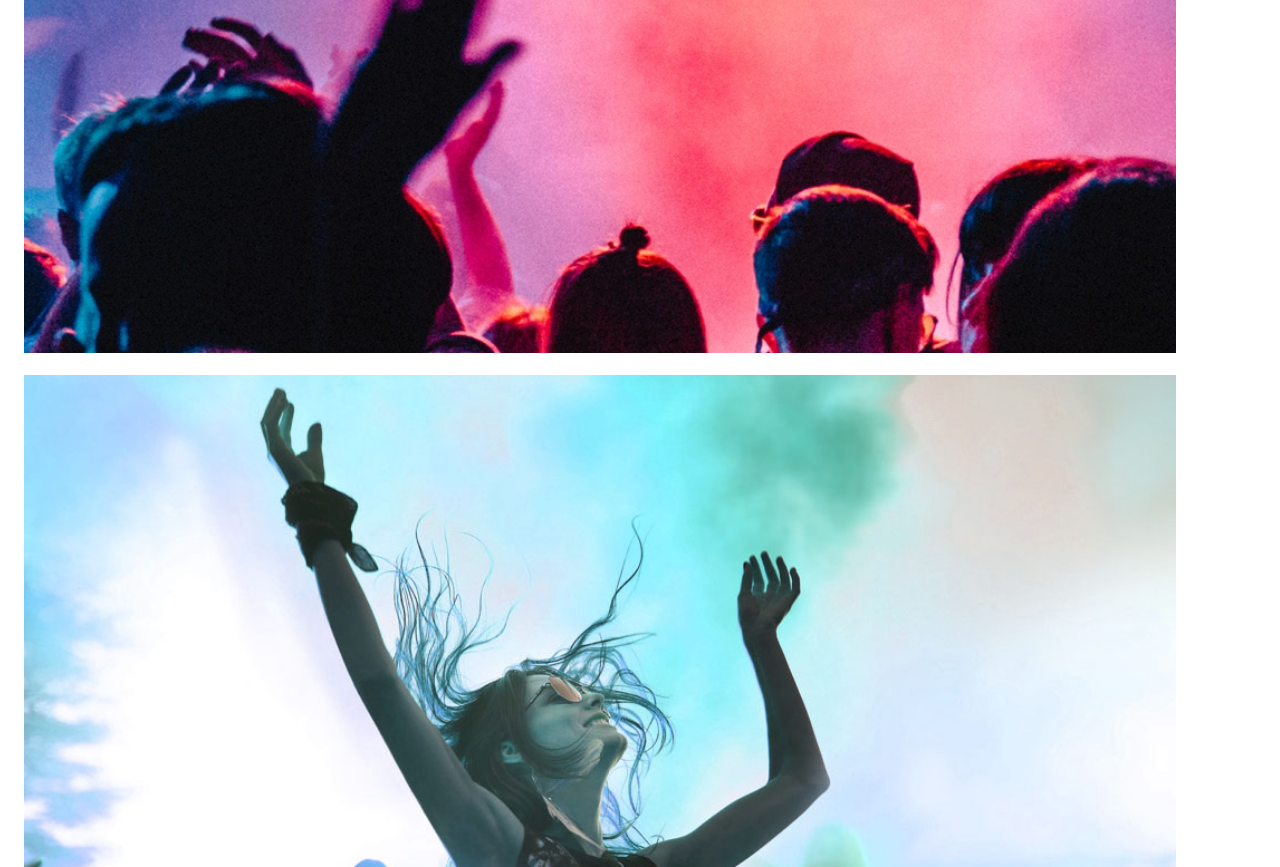
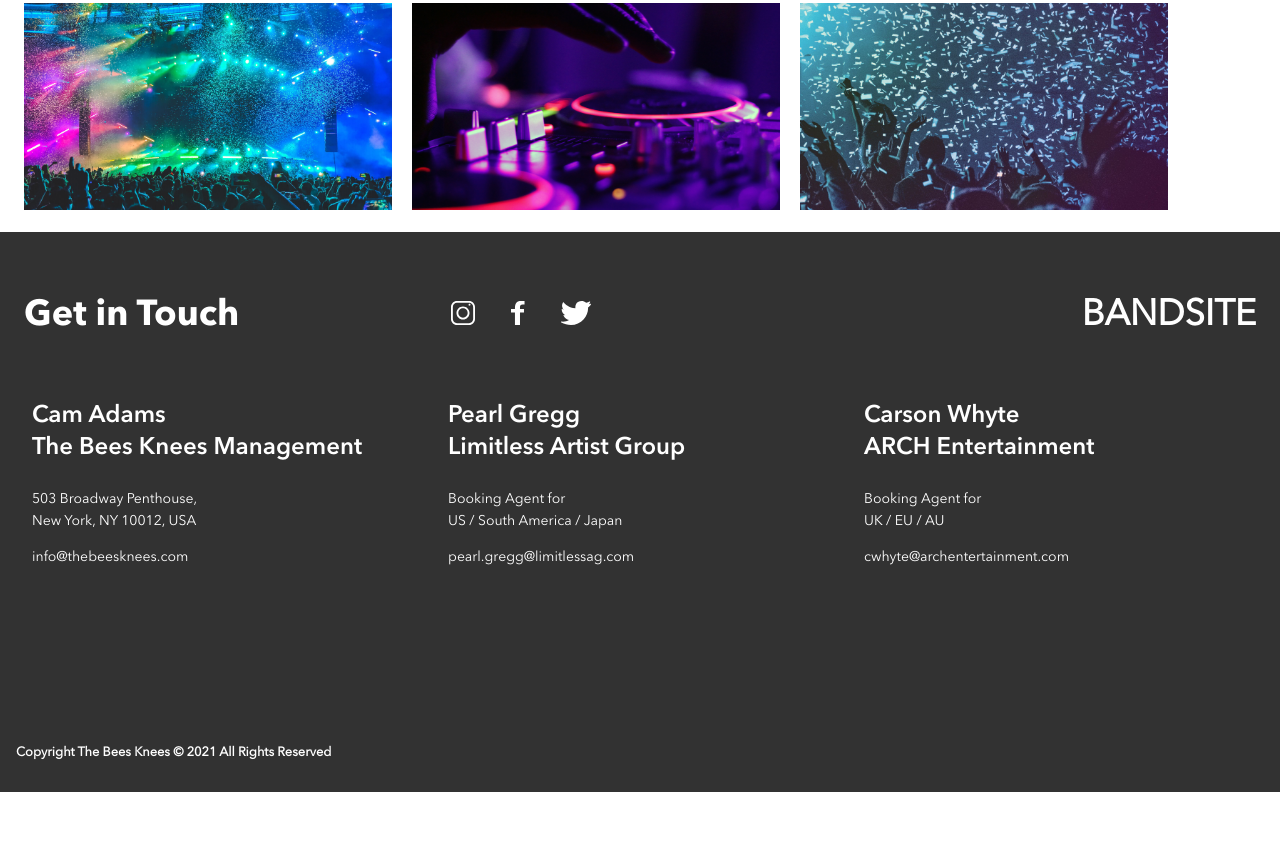
Before and after one commit to amandamani/bandsite, a plain HTML site: page index.html in a window 1280 px wide. Shown: the part 1933-2800 px from the top of the page. After the commit the page ends 2725 px from the top, so only its background shows below. Drawn offline with Linux system fonts and the light colour scheme.

Commit message:
Tablet and Desktop CSS done

```diff
--- a/index.html
+++ b/index.html
@@ -69,11 +69,16 @@
     </main>
     <footer class="bandsite__footer">
         <section class="bandDetails__socials">
-          <h1 class="bandsite__footer__h1">Get in Touch</h1>
           <div>
+            <h1 class="bandsite__footer__h1">Get in Touch</h1>
+          </div>
+          <div class="bandDetails__socials--icons">
             <a href="https://www.instagram.com"><img class="bandsite__footer__img" src="assets/icons/SVG/Icon-instagram.svg"></a>
             <a href="https://www.facebook.com"><img class="bandsite__footer__img" src="assets/icons/SVG/Icon-facebook.svg"></a>
             <a href="https://www.twitter.com"><img class="bandsite__footer__img" src="assets/icons/SVG/Icon-twitter.svg"></a>
+          </div>
+          <div class="hiddenBefore">
+            <h1 class="wordmark">BANDSITE</h1>
           </div>
         </section>
         <section class="bandDetails">
@@ -99,7 +104,8 @@
                 <p class="bandsite__footer__p">cwhyte@archentertainment.com</p>
             </div>
         </section>
-        <h1 class="wordmark">BANDSITE</h1>
+
+        <h1 class="wordmark hiddenAfter">BANDSITE</h1>
         <h6 class="bandsite__footer__h6">Copyright The Bees Knees © 2021 All Rights Reserved</h6>
     </footer>
 </body>
--- a/styles/bio.scss
+++ b/styles/bio.scss
@@ -17,23 +17,38 @@ h1 {
     font-size: 1.5rem;
     line-height: 2rem;
     font-family: $fontBold;
+
+    @include tablet {
+        font-size: 2.25rem;
+        line-height: 2.75rem;
+    }
 }
 
 h3 {
     font-size: 0.875rem;
     line-height: 1.375rem;
     font-family: $fontDemi;
+
+    @include tablet {
+        font-size: 1.5rem;
+        line-height: 2rem;
+    }
 }
 
 p{
     font-family: $fontRegular;
     font-size: 0.8125rem;
     line-height: 1.125rem;
+
+    @include tablet {
+        font-size: 0.875rem;
+        line-height: 1.375rem;
+    }
 }
 
 .hero {
     width: 100%;
-    height: 45vh;
+    height: 30vh;
     padding: 0rem;
     margin: 0rem;
     background-image: url("../assets/images/hero-bio.jpg");
@@ -41,7 +56,11 @@ p{
     background-repeat: no-repeat;
 
     @include mobile500 {
-        height: 55vh;
+        height: 45vh;
+    }
+    @include tablet {
+        height: 60vh;
+        background-size: 100% 100%
     }
 
 
@@ -54,6 +73,12 @@ p{
         top: 45%;
         padding-right:3rem;
         margin: 0rem;
+        @include tablet {
+            width: 600px;
+            padding-right: 4rem;
+            font-size:3.75rem;
+            line-height: 4.25rem;
+        }
     }
 }
 
@@ -83,7 +108,7 @@ a{
     @include tablet{
         flex-direction: row;
         justify-content: flex-start;
-        padding: 0.5rem 2rem;
+        padding: 0rem 2rem;
     };
 
     a {
@@ -100,15 +125,34 @@ a{
     padding: 0rem 1rem;
     background-color: $bandsiteBlack;
 
-    &__h1, &__h3,&__p,&__h6 {
+
+    &__h3,&__p {
         color:$footerTextColor;
     }
 
+
+    &__h1 {
+        color:$footerTextColor;
+        padding:0rem;
+    }
+
+    &__h6 {
+        font-family: $fontRegular;
+        color:$footerTextColor;
+        @include tablet {
+            font-size:0.8rem;
+            line-height:1.2rem;
+        }
+    }
+
     &__img {
-        height: 5vh;
+        height: 3vh;
         padding-right: 2rem;
         @include mobile500 {
-            height: 4vh;
+            height: 3vh;
+        }
+        @include tablet {
+            height: 3vh;
         }
     }
 
@@ -132,10 +176,36 @@ a{
 
 .bandDetails {
     padding-bottom: 5rem;
+    @include tablet {
+        display: flex;
+        justify-content: space-around;
+    }
 
-    &__member, &__socials {
+    &__member {
         padding-bottom: 0.5rem;
+        @include tablet {
+            width: 30vw;
+        }
     }
+
+    &__socials {
+        padding-bottom: 0.5rem;
+        @include tablet {
+            padding-top: 2rem;
+            margin: 0rem 0.5rem;
+            display: flex;
+            justify-content: space-between;
+            align-items: baseline;
+        }
+        &--icons{
+            @include tablet{
+            position:relative;
+            right:10%;
+            }
+        }
+    }
+
+
 
 
 }
@@ -243,3 +313,18 @@ a{
             }
     }
 }
+
+.hiddenBefore {
+    visibility: hidden;
+
+    @include tablet {
+        visibility: visible;
+    }
+
+}
+
+.hiddenAfter {
+    @include tablet {
+        visibility: hidden;
+    }
+}
--- a/styles/partials/_mixins.scss
+++ b/styles/partials/_mixins.scss
@@ -10,7 +10,13 @@ $desktopbreakpoint: 1279px;
 }
 
 @mixin tablet {
-    @media (min-width: $tabletbreakpoint) and (max-width: $desktopbreakpoint) {
+    @media (min-width: $tabletbreakpoint) {
         @content;
     }
 }
+
+@mixin desktop {
+    @media (min-width: $desktopbreakpoint){
+        @content;
+    }
+}
```
Also changed, not shown: styles/bio.css.
